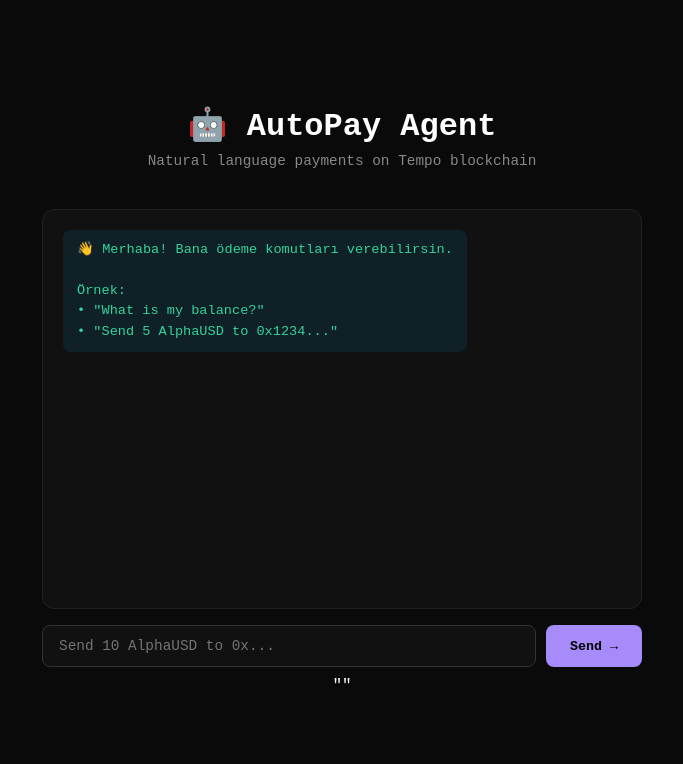
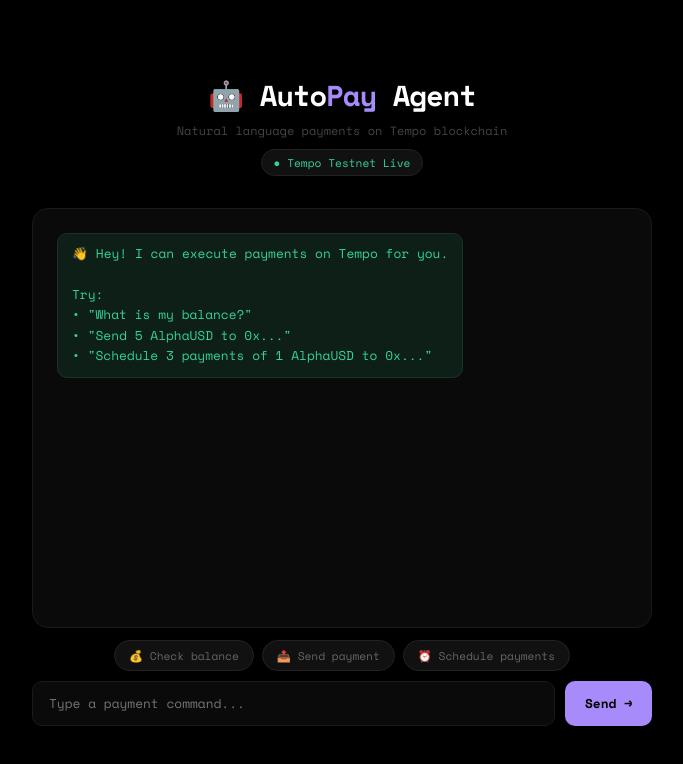
Before and after one commit to CMZS4/autopay-agent, a website: page index.html in a window 1280 px wide. Shown: the whole page, without its empty margins (298-981 px from the left). Drawn offline with nearby package versions, Linux system fonts and the light colour scheme.

Commit message:
feat: improved UI with suggestions and better styling

```diff
--- a/index.html
+++ b/index.html
@@ -4,94 +4,187 @@
   <meta charset="UTF-8">
   <title>AutoPay Agent</title>
   <style>
+    @import url('https://fonts.googleapis.com/css2?family=Space+Mono:wght@400;700&display=swap');
+
     * { margin: 0; padding: 0; box-sizing: border-box; }
+
     body {
-      background: #0a0a0a;
+      background: #000;
       color: #fff;
-      font-family: 'Courier New', monospace;
+      font-family: 'Space Mono', monospace;
+      min-height: 100vh;
       display: flex;
       flex-direction: column;
       align-items: center;
       justify-content: center;
-      min-height: 100vh;
       padding: 20px;
     }
-    h1 { font-size: 2rem; margin-bottom: 8px; }
-    p { color: #888; margin-bottom: 40px; font-size: 0.9rem; }
+
+    .header {
+      text-align: center;
+      margin-bottom: 32px;
+    }
+
+    .header h1 {
+      font-size: 1.8rem;
+      font-weight: 700;
+      letter-spacing: -1px;
+    }
+
+    .header h1 span { color: #a78bfa; }
+
+    .header p {
+      color: #444;
+      font-size: 0.75rem;
+      margin-top: 6px;
+    }
+
+    .badge {
+      display: inline-block;
+      background: #111;
+      border: 1px solid #222;
+      border-radius: 20px;
+      padding: 4px 12px;
+      font-size: 0.7rem;
+      color: #34d399;
+      margin-top: 10px;
+    }
+
     .chat {
       width: 100%;
-      max-width: 600px;
+      max-width: 620px;
+      background: #0a0a0a;
+      border: 1px solid #1a1a1a;
+      border-radius: 16px;
+      padding: 24px;
+      height: 420px;
+      overflow-y: auto;
+      margin-bottom: 12px;
+      display: flex;
+      flex-direction: column;
+      gap: 10px;
+    }
+
+    .chat::-webkit-scrollbar { width: 4px; }
+    .chat::-webkit-scrollbar-thumb { background: #222; border-radius: 2px; }
+
+    .msg {
+      padding: 10px 14px;
+      border-radius: 10px;
+      max-width: 88%;
+      font-size: 0.8rem;
+      line-height: 1.6;
+    }
+
+    .msg.user {
+      background: #1a1a2e;
+      align-self: flex-end;
+      color: #a78bfa;
+      border: 1px solid #2d2d4e;
+    }
+
+    .msg.agent {
+      background: #0d1f17;
+      align-self: flex-start;
+      color: #34d399;
+      border: 1px solid #1a3329;
+    }
+
+    .msg.error {
+      background: #1f0d0d;
+      align-self: flex-start;
+      color: #f87171;
+      border: 1px solid #3d1a1a;
+    }
+
+    .suggestions {
+      display: flex;
+      gap: 8px;
+      flex-wrap: wrap;
+      max-width: 620px;
+      margin-bottom: 10px;
+    }
+
+    .suggestion {
       background: #111;
       border: 1px solid #222;
-      border-radius: 12px;
-      padding: 20px;
-      height: 400px;
-      overflow-y: auto;
-      margin-bottom: 16px;
-      display: flex;
-      flex-direction: column;
-      gap: 12px;
+      border-radius: 20px;
+      padding: 6px 14px;
+      font-size: 0.7rem;
+      color: #666;
+      cursor: pointer;
+      font-family: 'Space Mono', monospace;
+      transition: all 0.2s;
     }
-    .msg {
-      padding: 10px 14px;
-      border-radius: 8px;
-      max-width: 85%;
-      font-size: 0.85rem;
-      line-height: 1.5;
-    }
-    .msg.user { background: #1a1a2e; align-self: flex-end; color: #a78bfa; }
-    .msg.agent { background: #0f2027; align-self: flex-start; color: #34d399; }
-    .msg.error { background: #2d1515; align-self: flex-start; color: #f87171; }
+
+    .suggestion:hover { border-color: #a78bfa; color: #a78bfa; }
+
     .input-row {
       display: flex;
       width: 100%;
-      max-width: 600px;
+      max-width: 620px;
       gap: 10px;
     }
+
     input {
       flex: 1;
-      background: #111;
-      border: 1px solid #333;
-      border-radius: 8px;
+      background: #0a0a0a;
+      border: 1px solid #1a1a1a;
+      border-radius: 10px;
       padding: 12px 16px;
       color: #fff;
-      font-family: 'Courier New', monospace;
-      font-size: 0.9rem;
+      font-family: 'Space Mono', monospace;
+      font-size: 0.8rem;
       outline: none;
+      transition: border 0.2s;
     }
+
     input:focus { border-color: #a78bfa; }
+
     button {
       background: #a78bfa;
       color: #000;
       border: none;
-      border-radius: 8px;
-      padding: 12px 24px;
-      font-weight: bold;
+      border-radius: 10px;
+      padding: 12px 20px;
+      font-weight: 700;
       cursor: pointer;
-      font-family: 'Courier New', monospace;
+      font-family: 'Space Mono', monospace;
+      font-size: 0.8rem;
+      transition: background 0.2s;
     }
+
     button:hover { background: #c4b5fd; }
-    button:disabled { background: #333; color: #666; cursor: not-allowed; }
-    .balance { color: #888; font-size: 0.75rem; margin-top: 10px; }
+    button:disabled { background: #1a1a1a; color: #333; cursor: not-allowed; }
   </style>
 </head>
 <body>
-  <h1>🤖 AutoPay Agent</h1>
-  <p>Natural language payments on Tempo blockchain</p>
+  <div class="header">
+    <h1>🤖 Auto<span>Pay</span> Agent</h1>
+    <p>Natural language payments on Tempo blockchain</p>
+    <span class="badge">● Tempo Testnet Live</span>
+  </div>
 
   <div class="chat" id="chat">
-    <div class="msg agent">👋 Merhaba! Bana ödeme komutları verebilirsin.<br><br>
-      Örnek:<br>
+    <div class="msg agent">
+      👋 Hey! I can execute payments on Tempo for you.<br><br>
+      Try:<br>
       • "What is my balance?"<br>
-      • "Send 5 AlphaUSD to 0x1234..."
+      • "Send 5 AlphaUSD to 0x..."<br>
+      • "Schedule 3 payments of 1 AlphaUSD to 0x..."
     </div>
   </div>
 
+  <div class="suggestions">
+    <div class="suggestion" onclick="fillInput('What is my balance?')">💰 Check balance</div>
+    <div class="suggestion" onclick="fillInput('Send 5 AlphaUSD to 0x5939a7810298a18F58a517151FB265E239DE63cA')">📤 Send payment</div>
+    <div class="suggestion" onclick="fillInput('Schedule 3 payments of 1 AlphaUSD to 0x5939a7810298a18F58a517151FB265E239DE63cA')">⏰ Schedule payments</div>
+  </div>
+
   <div class="input-row">
-    <input type="text" id="input" placeholder="Send 10 AlphaUSD to 0x..." />
+    <input type="text" id="input" placeholder="Type a payment command..." />
     <button id="btn" onclick="sendCommand()">Send →</button>
   </div>
-  <div class="balance" id="balance"></div>
 
   <script>
     const input = document.getElementById('input');
@@ -101,6 +194,11 @@
     input.addEventListener('keydown', e => {
       if (e.key === 'Enter') sendCommand();
     });
+
+    function fillInput(text) {
+      input.value = text;
+      input.focus();
+    }
 
     function addMsg(text, type) {
       const div = document.createElement('div');
@@ -143,4 +241,4 @@
     }
   </script>
 </body>
-</html>""
+</html>
```
